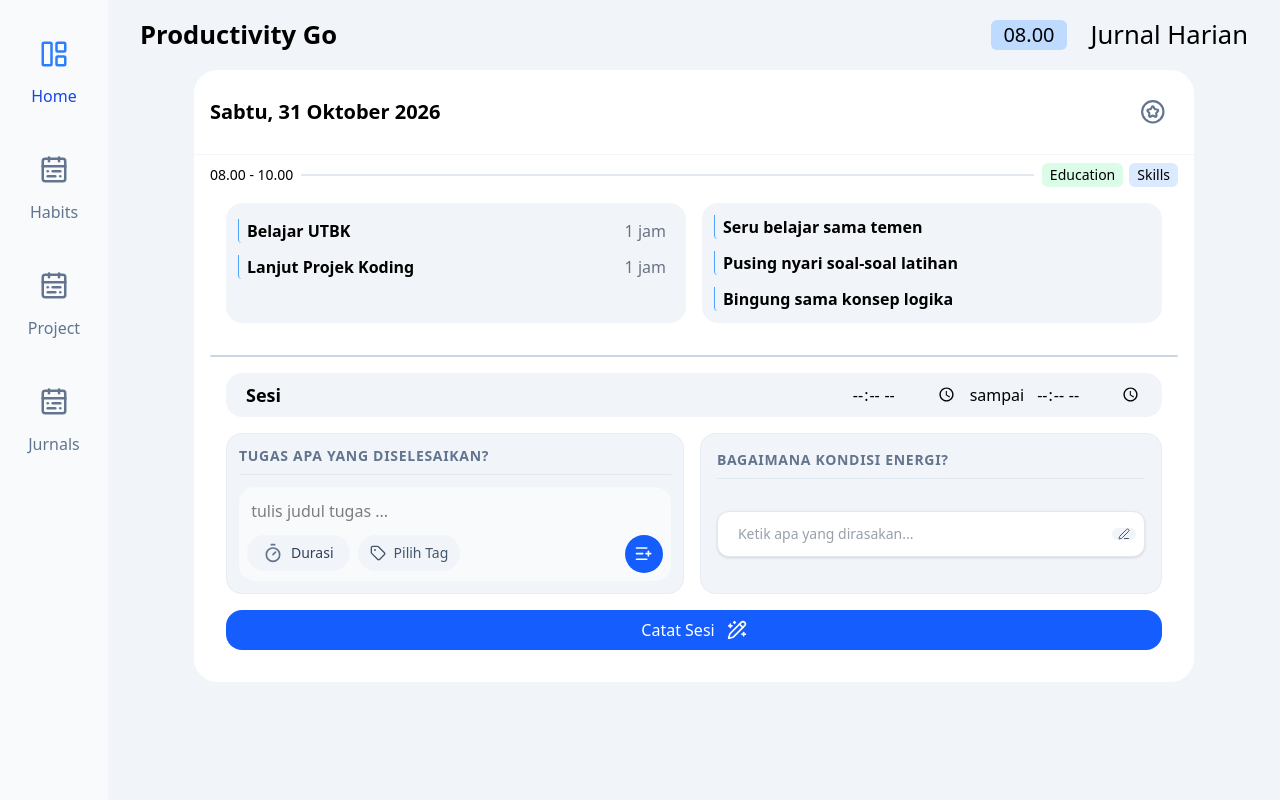
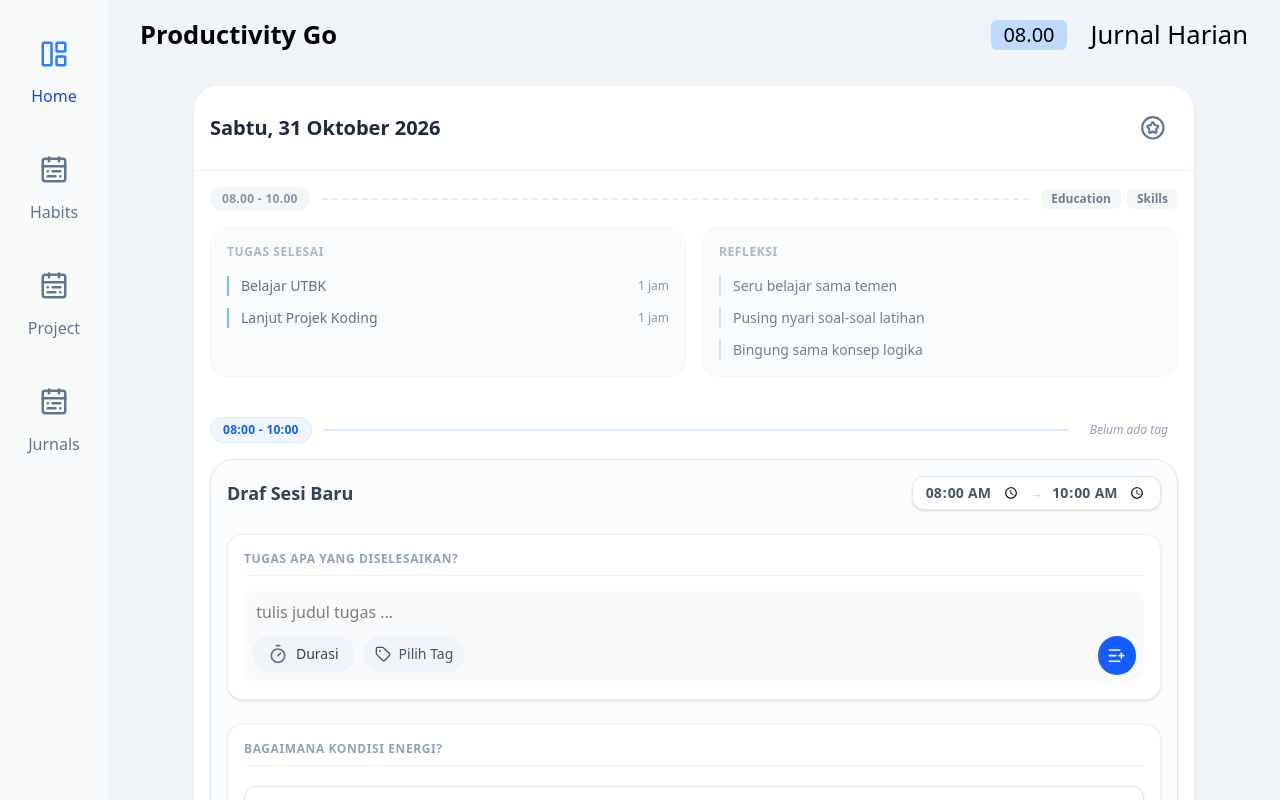
Before and after one commit to alkhudori1026/project-nov, a Next.js app: page / in a window 1280 px wide. Built offline with nearby package versions, Linux system fonts and the light colour scheme.

Commit message:
Add session time management and dynamic tag extraction; enhance UI for session input and reflection display

```diff
--- a/src/app/page.tsx
+++ b/src/app/page.tsx
@@ -156,101 +156,166 @@ export default function Home() {
     setIdEditTugas(null); // Tutup mode edit
   };
 
+  // State untuk jam mulai dan selesai
+  const [waktuMulai, setWaktuMulai] = useState("08:00");
+  const [waktuSelesai, setWaktuSelesai] = useState("10:00");
+
+  // FUNGSI PINTAR: Mengekstrak tag secara dinamis dari daftar tugas
+  // Menggunakan 'Set' agar tidak ada tag yang ganda/duplikat di pembatas
+  const tagSesiAktif = Array.from(
+    new Set(daftarTugas.map((tugas) => tugas.tag)),
+  );
+
   return (
     <div className="grid grid-cols-[1fr_16fr] grid-rows-[auto_1fr] h-screen ">
       <Navigation viewAktif={viewAktif} onUbahView={setViewAktif} />
       <TopBar />
       {/*-----[ Main Page ]-----*/}
+
       <div
-        className="bg-slate-100 px-6 flex-1 pb-2 overflow-y-auto no-scrollbar relative"
+        className="bg-slate-100 px-6 flex-1 py-4 overflow-y-auto no-scrollbar relative"
         onScroll={tanganiScroll}
       >
-        <div className="max-w-250 mx-auto bg-white rounded-3xl SHADOW-SM relative">
+        <div className="max-w-250 mx-auto bg-white rounded-3xl shadow-sm relative pb-4">
+          {/* --- HEADER STICKY --- */}
           <header
-            className={`sticky top-0 z-20 flex justify-between items-center p-4 bg-white/75 backdrop-blur-sm transition-all duration-300 border-b
-            ${
-              isScrolled
-                ? "rounded-none shadow-md border-transparent" // Kondisi 2: Saat di-scroll (Tegas & Melayang)
-                : "rounded-t-3xl shadow-none border-slate-100" // Kondisi 1: Saat diam di atas (Menyatu dengan kartu)
-            }`}
+            className={`sticky top-0 z-30 flex justify-between items-center p-4 bg-white/80 backdrop-blur-md transition-all duration-300 border-b ${isScrolled ? "rounded-none shadow-md border-transparent" : "rounded-t-3xl shadow-none border-slate-100"}`}
           >
-            <h1 className="font-semibold text-xl">Sabtu, 31 Oktober 2026</h1>
+            <h1 className="font-semibold text-xl text-slate-800">
+              Sabtu, 31 Oktober 2026
+            </h1>
             <IconButton
               icon={CircleStar}
-              className={`size-[clamp(2.5rem,4vw,3.5rem)] ${
-                isFavorite
-                  ? "!text-amber-500 !bg-amber-50 hover:!bg-amber-100 hover:!text-amber-600"
-                  : ""
-              }`}
+              className={`size-[clamp(2.5rem,4vw,3.5rem)] ${isFavorite ? "!text-amber-500 !bg-amber-50 hover:!bg-amber-100" : ""}`}
               onClick={() => setIsFavorite(!isFavorite)}
             />
           </header>
-          <div className="bg-white rounded-b-3xl  min-h-max p-4 pt-2">
-            <section id="log-sesi">
-              <div className="flex items-center gap-2">
-                {/* Teks Jam: Ditahan agar tidak pernah patah baris atau menyusut */}
-                <p className="whitespace-nowrap shrink-0 text-sm">
+
+          <div className="p-4 pt-4 flex flex-col gap-8">
+            {/* =========================================
+          1. LOG SESI TERSIMPAN (HISTORY)
+          Desain dibuat lebih solid dan "read-only"
+      ========================================= */}
+            <section
+              id="log-sesi"
+              className="flex flex-col gap-4 opacity-75 hover:opacity-100 transition-opacity"
+            >
+              {/* Pembatas Waktu & Tag (Statis untuk history) */}
+              <div className="flex items-center gap-3">
+                <p className="whitespace-nowrap shrink-0 text-xs font-bold text-slate-500 bg-slate-100 px-3 py-1 rounded-full tracking-wide">
                   08.00 - 10.00
                 </p>
-
-                {/* Garis Pembatas: Fleksibel mengambil sisa ruang kosong */}
-                <div className="flex-1 border border-slate-200" />
-
-                {/* Kontainer Tag: Mengembang ke kiri tanpa menumpuk ke bawah */}
-                <div className="flex gap-1.5 whitespace-nowrap shrink-0">
-                  <span className="px-2 py-0.5 text-sm bg-green-100 rounded-md">
+                <div className="flex-1 border-t-2 border-dashed border-slate-200" />
+                <div className="flex gap-1.5 shrink-0">
+                  <span className="px-2.5 py-0.5 text-xs font-semibold text-slate-600 bg-slate-100 rounded-md">
                     Education
                   </span>
-                  <span className="px-2 py-0.5 text-sm bg-blue-100 rounded-md">
+                  <span className="px-2.5 py-0.5 text-xs font-semibold text-slate-600 bg-slate-100 rounded-md">
                     Skills
                   </span>
                 </div>
               </div>
-              <div className="flex flex-col md:flex-row p-4 gap-4">
-                <div className="bg-slate-100 rounded-2xl w-full min-h-15 px-3 py-4 flex flex-col gap-3">
-                  <div className="flex justify-between border-l border-blue-400 rounded-b-sm px-2">
-                    <h3 className="font-semibold">Belajar UTBK</h3>
-                    <span className="text-gray-500">1 jam</span>
+
+              {/* Konten Log Selesai */}
+              <div className="grid grid-cols-1 md:grid-cols-2 gap-4">
+                <div className="bg-slate-50 border border-slate-100 rounded-2xl p-4 flex flex-col gap-3">
+                  <h3 className="text-xs font-bold text-slate-400 uppercase tracking-wider mb-1">
+                    Tugas Selesai
+                  </h3>
+                  <div className="flex justify-between items-center border-l-2 border-blue-400 pl-3">
+                    <p className="font-medium text-sm text-slate-700">
+                      Belajar UTBK
+                    </p>
+                    <span className="text-xs text-slate-500 font-medium">
+                      1 jam
+                    </span>
                   </div>
-                  <div className="flex justify-between border-l border-blue-400 rounded-b-sm px-2">
-                    <h3 className="font-semibold">Lanjut Projek Koding</h3>
-                    <span className="text-gray-500">1 jam</span>
+                  <div className="flex justify-between items-center border-l-2 border-blue-400 pl-3">
+                    <p className="font-medium text-sm text-slate-700">
+                      Lanjut Projek Koding
+                    </p>
+                    <span className="text-xs text-slate-500 font-medium">
+                      1 jam
+                    </span>
                   </div>
                 </div>
-                <div className="bg-slate-100 rounded-2xl w-full min-h-15 p-3 flex flex-col gap-3">
-                  <div className="w-full border-l border-blue-400 rounded-b-sm px-2">
-                    <h3 className="font-semibold">Seru belajar sama temen</h3>
-                  </div>
-                  <div className="w-full border-l border-blue-400 rounded-b-sm px-2">
-                    <h3 className="font-semibold">
+                <div className="bg-slate-50 border border-slate-100 rounded-2xl p-4 flex flex-col gap-3">
+                  <h3 className="text-xs font-bold text-slate-400 uppercase tracking-wider mb-1">
+                    Refleksi
+                  </h3>
+                  <p className="text-sm text-slate-600 border-l-2 border-slate-300 pl-3">
+                    Seru belajar sama temen
+                  </p>
+                  <p className="text-sm text-slate-600 border-l-2 border-slate-300 pl-3">
                     Pusing nyari soal-soal latihan
-                    </h3>
-                  </div>
-                  <div className="w-full border-l border-blue-400 rounded-b-sm px-2">
-                    <h3 className="font-semibold">
+                  </p>
+                  <p className="text-sm text-slate-600 border-l-2 border-slate-300 pl-3">
                     Bingung sama konsep logika
-                    </h3>
-                  </div>
+                  </p>
                 </div>
               </div>
             </section>
-            <div className="flex gap-2 mt-4 justify-between items-center">
-              <div className="w-full h-0 border rounded-full border-slate-300 "></div>
-            </div>
-            <div className="flex flex-col p-4 gap-4">
-              <div className="bg-slate-100 rounded-2xl w-full px-5 py-2 flex flex-col md:flex-row gap-3 items-center md:justify-between">
-                <h2 className="font-semibold text-lg text-center md:text-left w-full border-b md:border-b-0">
-                  Sesi
-                </h2>
-                <div className="flex gap-3">
-                  <input type="time" name="" id=""></input>
-                  <p>sampai</p>
-                  <input type="time" name="" id=""></input>
+
+            {/* =========================================
+          2. AREA INPUT SESI AKTIF (DRAFT)
+          Desain menonjol dengan elevasi form
+      ========================================= */}
+            <section id="input-sesi" className="flex flex-col gap-4 mt-2">
+              {/* PEMBATAS DINAMIS (Bereaksi terhadap form di bawahnya) */}
+              <div className="flex items-center gap-3">
+                <p className="whitespace-nowrap shrink-0 text-xs font-bold text-blue-600 bg-blue-50 border border-blue-100 px-3 py-1 rounded-full tracking-wide transition-all">
+                  {waktuMulai || "--:--"} - {waktuSelesai || "--:--"}
+                </p>
+                <div className="flex-1 border-t-2 border-blue-100" />
+                <div className="flex gap-1.5 shrink-0 transition-all">
+                  {tagSesiAktif.length > 0 ? (
+                    tagSesiAktif.map((tag) => (
+                      <span
+                        key={tag}
+                        className="px-2.5 py-0.5 text-xs font-semibold text-emerald-700 bg-emerald-50 border border-emerald-200/60 rounded-md"
+                      >
+                        {tag}
+                      </span>
+                    ))
+                  ) : (
+                    <span className="px-2.5 py-0.5 text-xs font-medium text-slate-400 italic">
+                      Belum ada tag
+                    </span>
+                  )}
                 </div>
               </div>
-              <div className="flex flex-col md:flex-row gap-4">
-                <div className="bg-slate-100 border border-slate-200/60 rounded-2xl w-full min-h-15 p-3 gap-3 flex flex-col items-center justify-start">
-                  <h2 className="border-b border-slate-200 w-full text-left font-semibold text-sm text-slate-500 pb-2 uppercase tracking-wider">
+
+              {/* BUNGKUSAN FORM (Kanvas Kerja) */}
+              <div className="bg-slate-50/50 border border-slate-200 rounded-3xl p-4 flex flex-col gap-6 shadow-sm">
+                {/* Header Form & Input Waktu yang Dipercantik */}
+                <div className="flex flex-col md:flex-row gap-4 items-center justify-between">
+                  <h2 className="font-bold text-lg text-slate-700">
+                    Draf Sesi Baru
+                  </h2>
+
+                  {/* Input Waktu Kustom M3 */}
+                  <div className="flex items-center gap-2 bg-white px-3 py-1.5 rounded-xl border border-slate-200 shadow-sm focus-within:border-blue-500 focus-within:ring-2 focus-within:ring-blue-100 transition-all">
+                    <input
+                      type="time"
+                      value={waktuMulai}
+                      onChange={(e) => setWaktuMulai(e.target.value)}
+                      className="outline-none bg-transparent text-sm font-bold text-slate-600 cursor-pointer"
+                    />
+                    <span className="text-slate-300 text-sm font-medium">
+                      →
+                    </span>
+                    <input
+                      type="time"
+                      value={waktuSelesai}
+                      onChange={(e) => setWaktuSelesai(e.target.value)}
+                      className="outline-none bg-transparent text-sm font-bold text-slate-600 cursor-pointer"
+                    />
+                  </div>
+                </div>
+
+                {/* Area Log Tugas (Kode map milikmu masuk ke sini) */}
+                <div className="bg-white border border-slate-200/60 rounded-2xl w-full p-4 flex flex-col gap-3 shadow-sm">
+                  <h2 className="border-b border-slate-100 w-full text-left font-bold text-xs text-slate-400 pb-2 uppercase tracking-wider">
                     Tugas apa yang diselesaikan?
                   </h2>
                   {daftarTugas.map((tugas) => (
@@ -389,14 +454,12 @@ export default function Home() {
                     </div>
                   </div>
                 </div>
-                <div className="bg-slate-100 border border-slate-200/60 rounded-2xl w-full p-4 flex flex-col gap-3">
-                  <h2 className="border-b border-slate-200 w-full text-left font-semibold text-sm text-slate-500 pb-2 uppercase tracking-wider">
+
+                {/* Area Log Refleksi (Kode map milikmu masuk ke sini) */}
+                <div className="bg-white border border-slate-200/60 rounded-2xl w-full p-4 flex flex-col gap-3 shadow-sm">
+                  <h2 className="border-b border-slate-100 w-full text-left font-bold text-xs text-slate-400 pb-2 uppercase tracking-wider">
                     Bagaimana kondisi energi?
                   </h2>
-
-                  {/* --- DAFTAR REFLEKSI YANG SUDAH JADI --- */}
-                  {/* --- DAFTAR REFLEKSI YANG SUDAH JADI --- */}
-                  <div className="flex flex-col gap-2 w-full">
                   {daftarRefleksi.map((ref) => (
                     <div
                       key={ref.id}
@@ -424,9 +487,7 @@ export default function Home() {
                           <div className="flex shrink-0 gap-1">
                             <IconButton
                               icon={Check}
-                                onClick={() =>
-                                  tanganiSimpanEditRefleksi(ref.id)
-                                }
+                              onClick={() => tanganiSimpanEditRefleksi(ref.id)}
                               className="w-8 h-8 !text-emerald-600 hover:!bg-emerald-50"
                             />
                             <IconButton
@@ -466,9 +527,6 @@ export default function Home() {
                       )}
                     </div>
                   ))}
-                  </div>
-
-                  {/* --- AREA INPUT REFLEKSI --- */}
                   <div className="flex justify-between items-center w-full gap-2 mt-2 bg-white p-2 rounded-xl border border-slate-200 shadow-sm">
                     <input
                       type="text"
@@ -488,14 +546,14 @@ export default function Home() {
                     />
                   </div>
                 </div>
-              </div>
-              <div className="bg-blue-600 text-white rounded-2xl w-full">
-                <button className="p-2 w-full flex items-center justify-center gap-3">
-                  <p className="font-medium">Catat Sesi</p>
+
+                {/* Tombol Eksekusi Final */}
+                <button className="mt-2 w-full py-3.5 bg-blue-600 hover:bg-blue-700 text-white font-semibold rounded-2xl flex items-center justify-center gap-2 shadow-md hover:shadow-lg transition-all active:scale-[0.98]">
                   <PencilSparkles className="size-5" />
+                  <span>Catat Sesi ke Jurnal</span>
                 </button>
               </div>
-            </div>
+            </section>
           </div>
         </div>
       </div>
```
Lines whose indentation alone changed are shown as unchanged.
